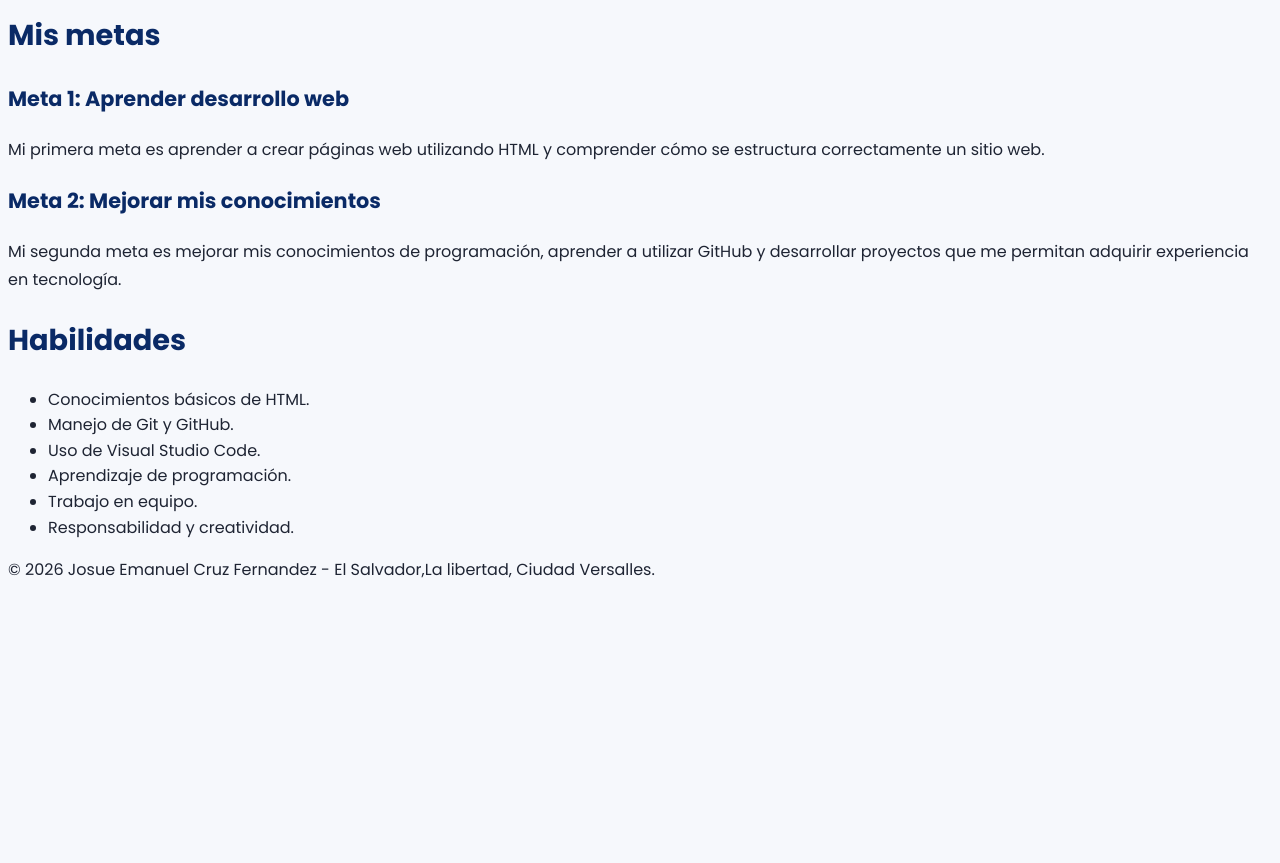
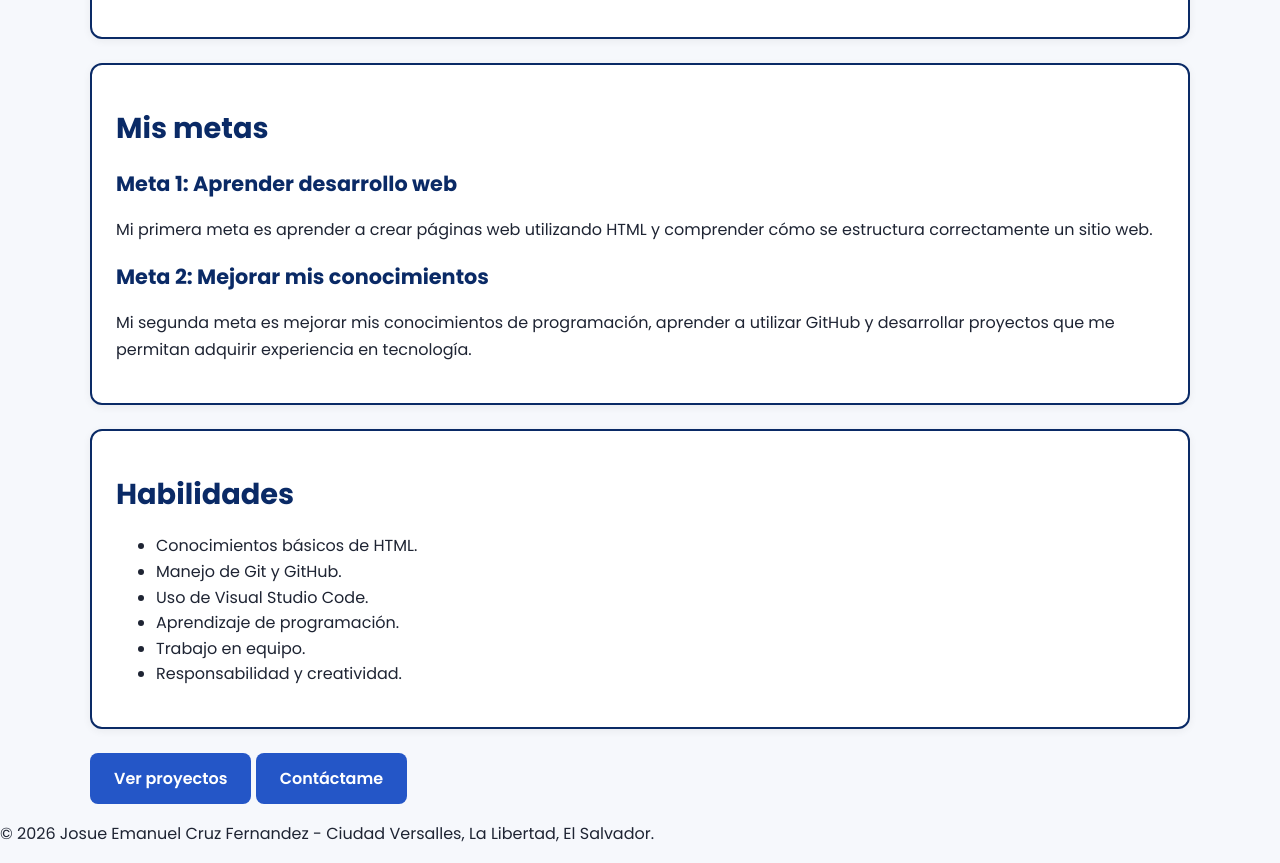
Before and after one commit to emanuel56411-hue/mi-portafolio, a plain HTML site: page index.html in a window 1280 px wide. Shown: the part 812-1675 px from the top of the page. Before the commit the page ends 1411 px from the top, so only its background shows below. Drawn offline with Linux system fonts and the light colour scheme.

Commit message:
Aplica modelo de caja, tarjetas y botones

```diff
--- a/css/estilos.css
+++ b/css/estilos.css
@@ -1,3 +1,16 @@
+/* Reinicio básico del modelo de caja */
+*, *::before, *::after {
+    box-sizing: border-box;
+}
+
+body {
+    margin: 0;
+}
+
+img {
+    max-width: 100%;
+    height: auto;
+}
 
 /* Paleta de colores del portafolio */
 :root {
@@ -58,3 +71,48 @@ a:hover {
     font-weight: 700;
     background-color: #E7EEFF;
 }
+
+
+/* Contenedor centrado */
+.contenedor {
+    width: 90%;
+    max-width: 1100px;
+    margin: 0 auto;
+}
+
+/* Tarjetas */
+.tarjeta {
+    background-color: #FFFFFF;
+    padding: 1.5rem;
+    border: 2px solid #0A2A66;
+    border-radius: 12px;
+    margin-bottom: 1.5rem;
+    box-shadow: 0 2px 8px rgba(0, 0, 0, 0.06);
+}
+
+/* Botones */
+.boton {
+    display: inline-block;
+    padding: 0.75rem 1.5rem;
+    background-color: var(--secundario);
+    color: #FFFFFF;
+    border-radius: 8px;
+    font-weight: 600;
+    text-decoration: none;
+}
+
+.boton:hover {
+    background-color: var(--primario);
+    color: #FFFFFF;
+}
+
+/* Espaciado de títulos y párrafos */
+h1, h2, h3 {
+    margin-top: 1rem;
+    margin-bottom: 1rem;
+}
+
+p {
+    margin-top: 0.75rem;
+    margin-bottom: 1rem;
+}
--- a/index.html
+++ b/index.html
@@ -1,11 +1,15 @@
 
 <!DOCTYPE html>
 <html lang="es">
+
 <head>
     <meta charset="UTF-8">
     <meta name="viewport" content="width=device-width, initial-scale=1.0">
+
     <title>Josue Emanuel Cruz Fernandez</title>
+
     <meta name="description"
+
           content="Portafolio personal de Josue Emanuel Cruz Fernandez. Conocé mis metas, habilidades y mi aprendizaje en desarrollo web.">
 
 <!-- Fuente de Google Fonts -->
@@ -16,8 +20,8 @@
 
     <!-- Hoja de estilos CSS -->
     <link rel="stylesheet" href="css/estilos.css">
+</head>
 
-</head>
 
 <body>
 
@@ -25,23 +29,24 @@
     <header>
         <h1>Josue Emanuel Cruz Fernandez</h1>
 
+        <!-- Menú de navegación -->
+
         <nav>
              <ul>
                   <li><a href="index.html">Inicio</a></li>
                   <li><a href="proyectos.html">Proyectos</a></li>
                   <li><a href="contacto.html">Contacto</a></li>
             </ul>
-
-
         </nav>
-
     </header>
 
     <!-- Contenido principal -->
     <main>
+        <div class="contenedor">
+
 
         <!-- Sección Sobre mí -->
-        <section id="sobre-mi">
+        <section id="sobre-mi" class="tarjeta">
             <h2>Sobre mí</h2>
 
 
@@ -51,19 +56,24 @@
                 width="300"
                 height="300">
 
+
             <figcaption>
                Josue Emanuel Cruz Fernandez
             </figcaption>
         </figure>
 
+
         <p>
                 Soy estudiante y me interesa aprender sobre
-                <strong class="destacado">tecnología y desarrollo web</strong>
+                <strong class="destacado">
+                tecnología y desarrollo web</strong>
+
                 Me gusta conocer nuevas herramientas digitales
                 y aprender cómo funcionan.
 
                 Actualmente estoy estudiando Ingeniería en
                 Inteligencia Artificial y Robótica en la UFG.
+
                 Aunque este curso no está directamente relacionado
                 con mi carrera, me interesa y siempre me ha
                 atraído conocer cómo se programa una página web
@@ -84,8 +94,9 @@
         </section>
 
         <!-- Sección Mis metas -->
-        <section id="metas">
+         <section id="metas" class="tarjeta">
             <h2>Mis metas</h2>
+
 
             <article>
                 <h3>Meta 1: Aprender desarrollo web</h3>
@@ -110,8 +121,9 @@
         </section>
 
          <!-- Sección Habilidades -->
-        <section id="habilidades">
+            <section id="habilidades" class="tarjeta">
                 <h2>Habilidades</h2>
+
 
                 <ul>
                     <li>Conocimientos básicos de HTML.</li>
@@ -123,14 +135,29 @@
                 </ul>
             </section>
 
+        <!-- Enlaces destacados -->
+        <p>
+            <a href="proyectos.html" class="boton">
+                Ver proyectos
 
+            </a>
+
+
+            <a href="contacto.html" class="boton">
+                Contáctame
+
+            </a>
+        </p>
+
+    </div>
 </main>
 
     <!-- Pie de página -->
     <footer>
         <p>
+
             &copy; 2026 Josue Emanuel Cruz Fernandez -
-            El Salvador,La libertad, Ciudad Versalles.
+            Ciudad Versalles, La Libertad, El Salvador.
         </p>
     </footer>
 
```
Also changed, not shown: contacto.html (+4 -0 lines), proyectos.html (+3 -0 lines). Lines whose indentation alone changed are shown as unchanged.
